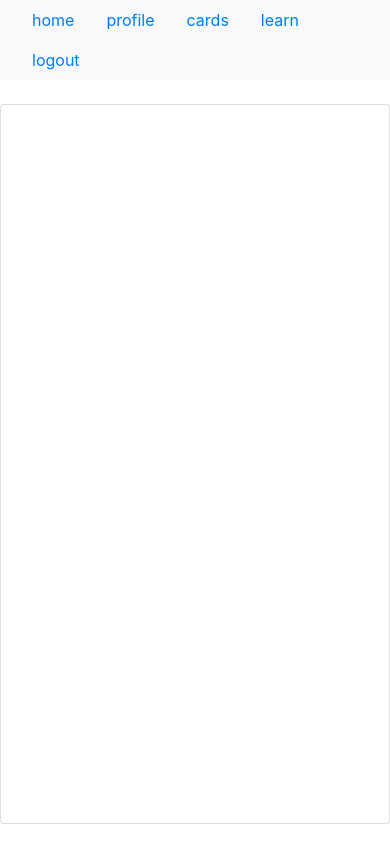
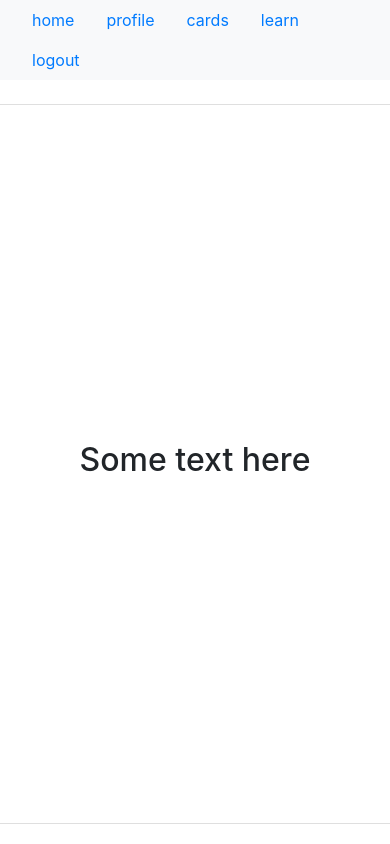
Before and after one commit to elsoleiro/flash-cards, a Flask app: page /learn in a window 390 px wide; the page is wider, and only the part inside the window is pictured. Run offline with Flask 2, Linux system fonts and the light colour scheme; the visitor is signed in with stand-in values (Sample User, id 1); data comes from the database, SQL or seed files in the repository; both versions use the stored data as it was after the commit; some libraries are stand-ins or nearby versions.

Commit message:
better card added

```diff
--- a/app/templates/learn.html
+++ b/app/templates/learn.html
@@ -1,9 +1,14 @@
 {% extends "base.html" %}
 {% block content %}
 <div class="d-flex justify-content-center">
-    <div class="card" style="width: 45rem; height: 45rem;">
-  <div class="card-body">
-  </div>
-</div>
+    <div class="row text-center h-100">
+        <div class="col-md-3 text-center my-auto">
+            <div class="card card-block d-flex" style="height: 45rem; width: 45rem">
+                <div class="card-body align-items-center d-flex justify-content-center">
+                    <h2>Some text here</h2>
+                </div>
+            </div>
+        </div>
+    </div>
 </div>
 {% endblock %}
```
Also changed, not shown: app.db.
